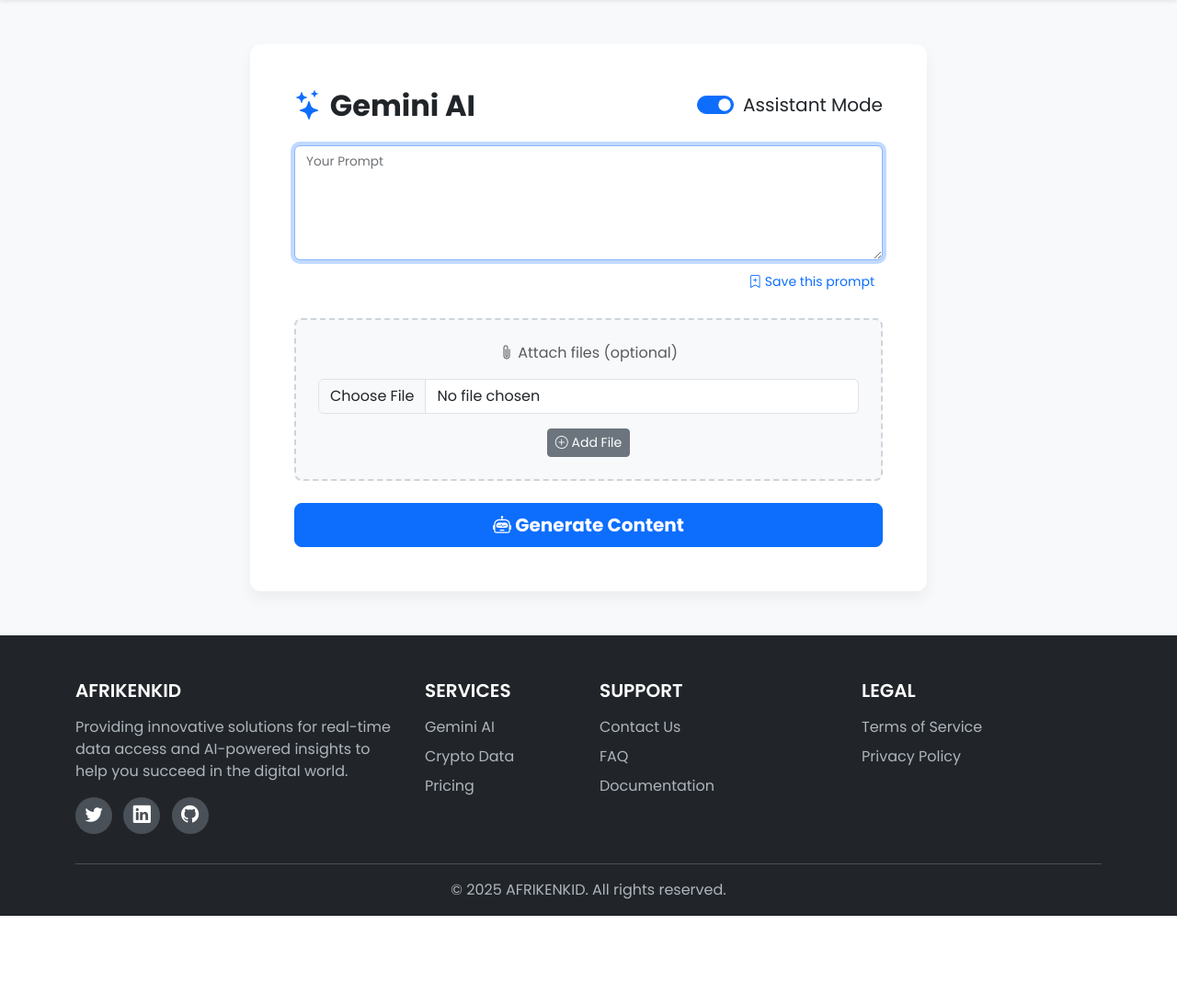
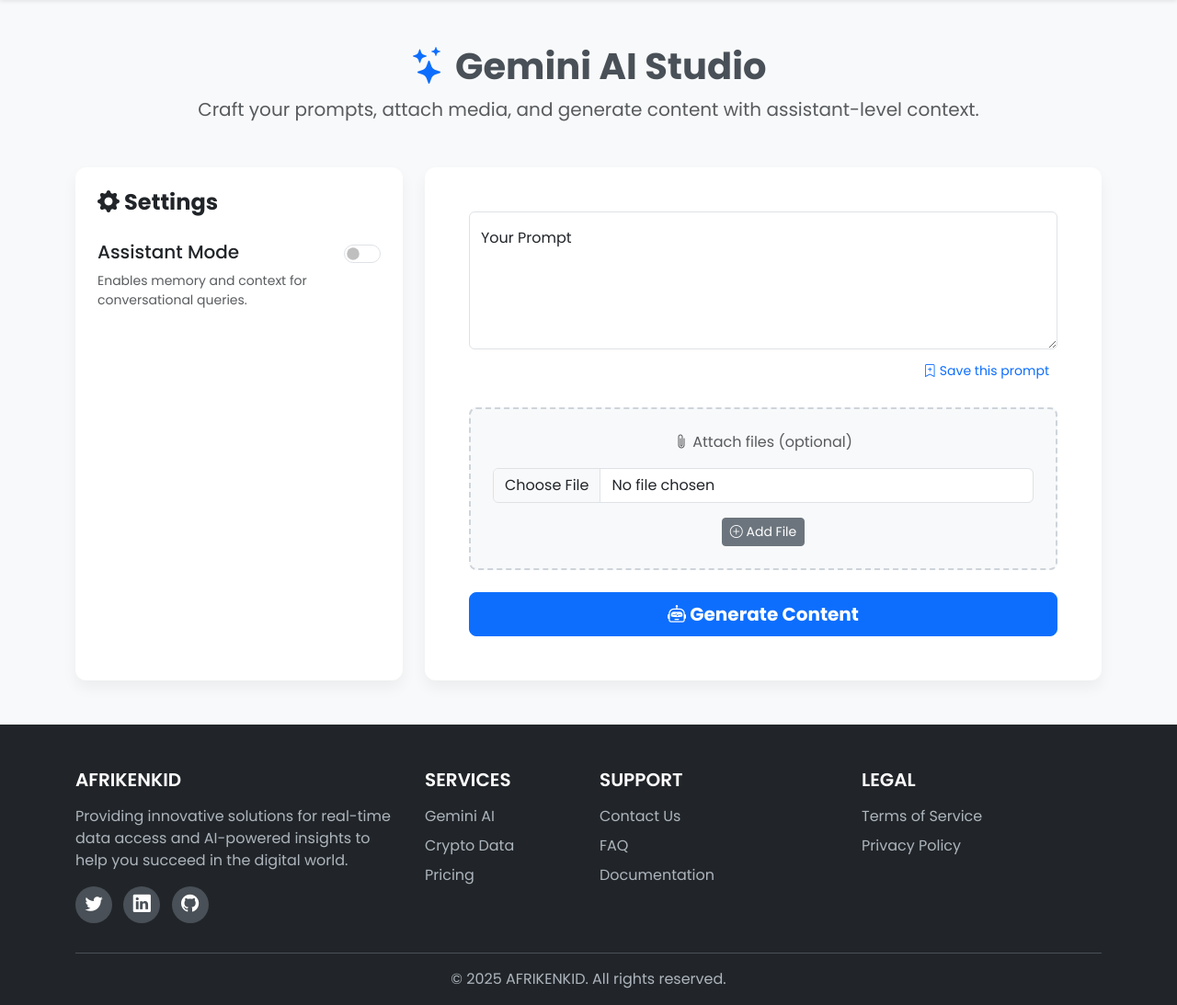
Before and after one commit to nehemiaobati/codeigniter, a CodeIgniter 4 app: the page made by app/Views/gemini/query_form.php in a window 1280 px wide. Shown: the part 78-1171 px from the top of the page at 92% size. Before the commit the page ends 1074 px from the top, so only its background shows below. Run offline with PHP 8.4 and a stand-in for CodeIgniter, Linux system fonts and the light colour scheme; the template is opened without the code that fills it, so the values that code supplies are empty; some libraries are stand-ins or nearby versions.

Commit message:
feat: Enhance Gemini query form styling and add syntax highlighting
This commit introduces several styling improvements to the Gemini query form and its associated components.

Key changes include:
- Added a CDN link for highlight.js to enable syntax highlighting for code blocks.
- Applied consistent styling to `.query-card`, `.results-card`, and a new `.settings-card` for a unified look and equal height within rows.
- Refined the styling for the `.settings-card` to improve its layout and appearance, including specific styles for form elements and the saved prompts block.
- Consolidated and optimized CSS for rendered HTML content (`.ai-response-html`), including headings, paragraphs, lists, code blocks, and inline code, to ensure better readability and presentation.
- Added styles for the `settings-card` to make it visually distinct and functional.

```diff
--- a/app/Views/gemini/query_form.php
+++ b/app/Views/gemini/query_form.php
@@ -1,13 +1,17 @@
 <?= $this->extend('layouts/default') ?>
 
 <?= $this->section('styles') ?>
+    <!-- ADD THIS LINE FOR SYNTAX HIGHLIGHTING STYLES -->
+    <link rel="stylesheet" href="https://cdnjs.cloudflare.com/ajax/libs/highlight.js/11.9.0/styles/default.min.css">
 <style>
     .query-card,
-    .results-card {
+    .results-card,
+    .settings-card {
         border-radius: 0.75rem;
         box-shadow: 0 0.5rem 1rem rgba(0, 0, 0, 0.05);
         border: none;
         transition: all 0.3s ease-in-out;
+        height: 100%; /* Make cards in the same row equal height */
     }
 
     .results-card pre {
@@ -20,12 +24,18 @@
         min-height: 100px; /* Ensure pre has height for the cursor */
     }
 
-    /* Saved Prompts Enhancement */
-    .saved-prompts-block {
-        background-color: #f8f9fa;
-        border: 1px dashed #ced4da;
-        border-radius: 0.5rem;
-        padding: 1rem;
+    /* Settings Card specific styles */
+    .settings-card .card-body {
+        display: flex;
+        flex-direction: column;
+    }
+    .settings-card .form-check-label {
+        font-weight: 500;
+    }
+    .settings-card .saved-prompts-block {
+        margin-top: 1.5rem;
+        padding-top: 1.5rem;
+        border-top: 1px solid #e9ecef;
     }
 
     /* Media Upload Area Styling */
@@ -77,100 +87,63 @@
     }
 
     /* Styles for rendered HTML content */
-        .ai-response-html {
-            line-height: 1.6;
-            color: #333;
+    .ai-response-html { line-height: 1.6; color: #333; }
+    .ai-response-html h1, .ai-response-html h2, .ai-response-html h3, .ai-response-html h4 {
+        margin-top: 1.5em; margin-bottom: 0.8em; font-weight: 600;
     }
-
-        .ai-response-html h1,
-        .ai-response-html h2,
-        .ai-response-html h3,
-        .ai-response-html h4,
-        .ai-response-html h5,
-        .ai-response-html h6 {
-            margin-top: 1.5em;
-            margin-bottom: 0.8em;
-            font-weight: 600;
-        }
-
     .ai-response-html h1 { font-size: 2em; }
     .ai-response-html h2 { font-size: 1.75em; }
     .ai-response-html h3 { font-size: 1.5em; }
-        .ai-response-html h4 { font-size: 1.25em; }
+    .ai-response-html p { margin-bottom: 1em; }
+    .ai-response-html ul, .ai-response-html ol { margin-bottom: 1em; padding-left: 2em; }
+    .ai-response-html li { margin-bottom: 0.5em; }
+    .ai-response-html pre {
+        background-color: #f8f9fa; padding: 1rem; border-radius: 0.5rem;
+        overflow-x: auto; border: 1px solid #dee2e6; margin-bottom: 1em;
+        font-family: 'Courier New', Courier, monospace; font-size: 0.9em; line-height: 1.4;
+    }
+    .ai-response-html code {
+        font-family: 'Courier New', Courier, monospace; background-color: rgba(0, 0, 0, 0.05);
+        padding: 0.2em 0.4em; border-radius: 0.3em; font-size: 0.9em;
+    }
+    .ai-response-html pre code { background-color: transparent; padding: 0; font-size: inherit; }
+</style>
 
-        .ai-response-html p {
-            margin-bottom: 1em;
-        }
+    <!-- ADD THIS LINE TO LOAD THE HIGHLIGHT.JS LIBRARY -->
+    <script src="https://cdnjs.cloudflare.com/ajax/libs/highlight.js/11.9.0/highlight.min.js"></script>
 
-        .ai-response-html ul,
-        .ai-response-html ol {
-            margin-bottom: 1em;
-            padding-left: 2em;
-        }
+    <!-- This line (which you already have) can now run successfully -->
+    <script>hljs.highlightAll();</script>
 
-        .ai-response-html li {
-            margin-bottom: 0.5em;
-        }
-
-        .ai-response-html strong,
-        .ai-response-html b {
-            font-weight: bold;
-        }
-
-        .ai-response-html em,
-        .ai-response-html i {
-            font-style: italic;
-        }
-
-        /* Code block styling */
-        .ai-response-html pre {
-            background-color: #f8f9fa; /* Light background for code blocks */
-            padding: 1rem;
-            border-radius: 0.5rem;
-            overflow-x: auto; /* Enable horizontal scrolling for long lines */
-            border: 1px solid #dee2e6; /* Subtle border */
-            margin-bottom: 1em;
-            font-family: 'Courier New', Courier, monospace; /* Monospace font */
-            font-size: 0.9em;
-            line-height: 1.4;
-        }
-
-        .ai-response-html code {
-            font-family: 'Courier New', Courier, monospace;
-            background-color: rgba(0, 0, 0, 0.05); /* Slight background for inline code */
-            padding: 0.2em 0.4em;
-            border-radius: 0.3em;
-            font-size: 0.9em;
-        }
-
-        .ai-response-html pre code {
-            background-color: transparent; /* Reset background for code within pre */
-            padding: 0;
-            border-radius: 0;
-            font-size: inherit; /* Inherit font size from pre */
-        }
-</style>
+    <?= $this->renderSection('scripts') ?>
 <?= $this->endSection() ?>
 
 <?= $this->section('content') ?>
 <div class="container my-5">
-    <div class="row g-4 justify-content-center">
-        <div class="col-lg-8">
-            <div class="card query-card">
-                <div class="card-body p-4 p-md-5">
+    <div class="text-center mb-5">
+        <h1 class="fw-bold"><i class="bi bi-stars text-primary"></i> Gemini AI Studio</h1>
+        <p class="text-muted lead">Craft your prompts, attach media, and generate content with assistant-level context.</p>
+    </div>
+
     <form id="geminiForm" action="<?= url_to('gemini.generate') ?>" method="post" enctype="multipart/form-data">
         <?= csrf_field() ?>
-                        <div class="d-flex justify-content-between align-items-center mb-4">
-                            <h2 class="card-title fw-bold mb-0"><i class="bi bi-stars text-primary"></i> Gemini AI</h2>
-                            <div class="form-check form-switch fs-5">
-                                <input class="form-check-input" type="checkbox" role="switch" id="assistantModeToggle" name="assistant_mode" value="1" checked>
+        <div class="row g-4 justify-content-center">
+            <!-- Left Column: Settings & Config -->
+            <div class="col-lg-4">
+                <div class="card settings-card">
+                    <div class="card-body p-4">
+                        <h4 class="card-title fw-bold mb-4">
+                            <i class="bi bi-gear-fill"></i> Settings
+                        </h4>
+                        <div class="form-check form-switch fs-5 p-0 d-flex justify-content-between align-items-center">
                             <label class="form-check-label" for="assistantModeToggle">Assistant Mode</label>
+                            <input class="form-check-input" type="checkbox" role="switch" id="assistantModeToggle" name="assistant_mode" value="1" <?= old('assistant_mode', '1') === '1' ? 'checked' : '' ?>>
                         </div>
-                        </div>
+                        <small class="text-muted d-block mt-1">Enables memory and context for conversational queries.</small>
 
                         <?php if (!empty($prompts)): ?>
-                            <div class="saved-prompts-block mb-4">
-                                <label for="savedPrompts" class="form-label fw-bold">Use a Saved Prompt</label>
+                        <div class="saved-prompts-block flex-grow-1">
+                            <label for="savedPrompts" class="form-label fw-bold">Saved Prompts</label>
                             <div class="input-group">
                                 <select class="form-select" id="savedPrompts">
                                     <option selected disabled>Select a prompt...</option>
@@ -178,14 +151,23 @@
                                         <option value="<?= esc($p->prompt_text) ?>" data-id="<?= $p->id ?>"><?= esc($p->title) ?></option>
                                     <?php endforeach; ?>
                                 </select>
-                                    <button type="button" id="usePromptBtn" class="btn btn-outline-secondary"><i class="bi bi-arrow-down-circle"></i> Use</button>
-                                    <button type="button" id="deletePromptBtn" class="btn btn-outline-danger" disabled><i class="bi bi-trash"></i></button>
+                            </div>
+                            <div class="d-flex gap-2 mt-2">
+                                <button type="button" id="usePromptBtn" class="btn btn-sm btn-outline-secondary w-100"><i class="bi bi-arrow-down-circle"></i> Use</button>
+                                <button type="button" id="deletePromptBtn" class="btn btn-sm btn-outline-danger w-100" disabled><i class="bi bi-trash"></i> Delete</button>
                             </div>
                         </div>
                         <?php endif; ?>
+                    </div>
+                </div>
+            </div>
 
+            <!-- Right Column: Main Prompt & Actions -->
+            <div class="col-lg-8">
+                <div class="card query-card">
+                    <div class="card-body p-4 p-md-5">
                         <div class="form-floating mb-2">
-                            <textarea id="prompt" name="prompt" class="form-control" placeholder="Enter your prompt" style="height: 125px" required><?= old('prompt') ?></textarea>
+                            <textarea id="prompt" name="prompt" class="form-control" placeholder="Enter your prompt" style="height: 150px" required><?= old('prompt') ?></textarea>
                             <label for="prompt">Your Prompt</label>
                         </div>
                         <div class="d-flex justify-content-end mb-4">
@@ -210,27 +192,32 @@
                         <div class="d-grid">
                             <button type="submit" class="btn btn-primary btn-lg fw-bold"><i class="bi bi-robot"></i> Generate Content</button>
                         </div>
-                    </form>
                     </div>
                 </div>
             </div>
+        </div>
+    </form>
 
     <?php if ($result = session()->getFlashdata('result')): ?>
-            <div class="col-lg-8">
-                <div class="card results-card mt-4">
+        <div class="row justify-content-center mt-4">
+            <div class="col-lg-12">
+                <div class="card results-card">
                     <div class="card-body p-4 p-md-5">
                         <h3 class="fw-bold mb-4 d-flex justify-content-between align-items-center">
                             AI Response
-                            <button id="copy-response-btn" class="btn btn-sm btn-outline-secondary" disabled>
+                            <button id="copy-response-btn" class="btn btn-sm btn-outline-secondary">
                                 <i class="bi bi-clipboard"></i> Copy
                             </button>
                         </h3>
-                        <pre id="ai-response-content" data-full-text="<?= esc($result) ?>"></pre>
+                        <div id="ai-response-wrapper" class="ai-response-html">
+                             <?= $result ?>
+                        </div>
+                        <textarea id="raw-response-for-copy" class="visually-hidden"><?= esc(strip_tags($result)) ?></textarea>
+                    </div>
                 </div>
             </div>
         </div>
     <?php endif; ?>
-    </div>
 </div>
 
 <!-- Save Prompt Modal -->
@@ -249,8 +236,8 @@
                         <label for="promptTitle">Prompt Title</label>
                     </div>
                     <div class="form-floating">
-                        <textarea class="form-control" placeholder="Prompt Text" id="promptText" name="prompt_text" style="height: 100px" required></textarea>
-                        <label for="promptText">Prompt Text</label>
+                        <textarea class="form-control" placeholder="Prompt Text" id="modalPromptText" name="prompt_text" style="height: 100px" required></textarea>
+                        <label for="modalPromptText">Prompt Text</label>
                     </div>
                 </div>
                 <div class="modal-footer">
@@ -269,9 +256,6 @@
         // --- Main Form and Prompt Elements ---
         const geminiForm = document.getElementById('geminiForm');
         const mainPromptTextarea = document.getElementById('prompt');
-        if (mainPromptTextarea) {
-            mainPromptTextarea.focus({ preventScroll: true });
-        }
         const submitButton = geminiForm.querySelector('button[type="submit"]');
 
         // --- Saved Prompts Elements ---
@@ -279,6 +263,19 @@
         const usePromptBtn = document.getElementById('usePromptBtn');
         const deletePromptBtn = document.getElementById('deletePromptBtn');
 
+        // --- Modal Elements ---
+        const savePromptModal = new bootstrap.Modal(document.getElementById('savePromptModal'));
+        const modalPromptTextarea = document.getElementById('modalPromptText');
+
+        // --- Populate Save Modal ---
+        const savePromptTrigger = document.querySelector('[data-bs-target="#savePromptModal"]');
+        if (savePromptTrigger) {
+            savePromptTrigger.addEventListener('click', () => {
+                modalPromptTextarea.value = mainPromptTextarea.value;
+            });
+        }
+
+        // --- Saved Prompts Logic ---
         if (savedPromptsSelect) {
             let selectedPromptId = null;
 
@@ -292,14 +289,7 @@
                 usePromptBtn.addEventListener('click', function() {
                     const selectedOption = savedPromptsSelect.options[savedPromptsSelect.selectedIndex];
                     if (selectedOption && selectedOption.value) {
-                        const savedPrompt = selectedOption.value;
-                        const existingPrompt = mainPromptTextarea.value.trim();
-
-                        if (existingPrompt) {
-                            mainPromptTextarea.value = savedPrompt + '\n\n' + existingPrompt;
-                        } else {
-                            mainPromptTextarea.value = savedPrompt;
-                        }
+                        mainPromptTextarea.value = selectedOption.value;
                     }
                 });
             }
@@ -317,7 +307,6 @@
                         if(csrfField) {
                            tempForm.appendChild(csrfField.cloneNode());
                         }
-
                         document.body.appendChild(tempForm);
                         tempForm.submit();
                     }
@@ -337,116 +326,72 @@
 
             mediaRows.forEach((row, index) => {
                 const removeBtn = row.querySelector('.remove-media-btn');
-                removeBtn.style.display = (mediaRows.length > 1) ? 'inline-block' : 'none';
+                removeBtn.style.display = (mediaRows.length > 1 || row.querySelector('input').files.length > 0) ? 'inline-block' : 'none';
             });
-             // Also hide the first remove button if there is only one empty input
-            if (mediaRows.length === 1) {
-                const firstInput = mediaRows[0].querySelector('input[type="file"]');
-                const firstRemoveBtn = mediaRows[0].querySelector('.remove-media-btn');
-                if (firstInput.files.length === 0) {
-                    firstRemoveBtn.style.display = 'none';
-                }
-            }
         };
 
         if (addMediaBtn && mediaContainer) {
             addMediaBtn.addEventListener('click', function() {
+                if (mediaContainer.querySelectorAll('.media-input-row').length >= maxMediaFiles) return;
                 const newRow = document.createElement('div');
                 newRow.className = 'mb-2 media-input-row';
-                newRow.innerHTML = `
-                    <input type="file" class="form-control" name="media[]">
-                    <button type="button" class="btn btn-outline-danger btn-sm remove-media-btn"><i class="bi bi-x-lg"></i></button>
-                `;
+                newRow.innerHTML = `<input type="file" class="form-control" name="media[]"><button type="button" class="btn btn-outline-danger btn-sm remove-media-btn"><i class="bi bi-x-lg"></i></button>`;
                 mediaContainer.appendChild(newRow);
                 updateMediaButtons();
             });
 
-            mediaContainer.addEventListener('click', function(event) {
-                const removeBtn = event.target.closest('.remove-media-btn');
-                if (removeBtn) {
-                    removeBtn.closest('.media-input-row').remove();
+            mediaContainer.addEventListener('click', e => {
+                if (e.target.closest('.remove-media-btn')) {
+                    e.target.closest('.media-input-row').remove();
                     updateMediaButtons();
                 }
             });
-             mediaContainer.addEventListener('change', function(event) {
-                if (event.target.matches('input[type="file"]')) {
-                    const removeBtn = event.target.closest('.media-input-row').querySelector('.remove-media-btn');
-                    if (event.target.files.length > 0) {
-                        removeBtn.style.display = 'inline-block';
-                    }
-                    updateMediaButtons();
+            mediaContainer.addEventListener('change', e => {
+                if (e.target.matches('input[type="file"]')) updateMediaButtons();
+            });
+
+            ['dragenter', 'dragover', 'dragleave', 'drop'].forEach(eventName => mediaUploadArea.addEventListener(eventName, e => { e.preventDefault(); e.stopPropagation(); }));
+            ['dragenter', 'dragover'].forEach(eventName => mediaUploadArea.addEventListener(eventName, () => mediaUploadArea.classList.add('dragover')));
+            ['dragleave', 'drop'].forEach(eventName => mediaUploadArea.addEventListener(eventName, () => mediaUploadArea.classList.remove('dragover')));
+
+            mediaUploadArea.addEventListener('drop', e => {
+                const firstInput = mediaContainer.querySelector('input[type="file"]');
+                if (firstInput && firstInput.files.length === 0) {
+                    firstInput.files = e.dataTransfer.files;
+                    firstInput.dispatchEvent(new Event('change', { bubbles: true }));
                 }
             });
-
-            // Optional: Drag and drop listeners for better UX
-            ['dragenter', 'dragover', 'dragleave', 'drop'].forEach(eventName => {
-                mediaUploadArea.addEventListener(eventName, e => {
-                    e.preventDefault();
-                    e.stopPropagation();
-                }, false);
-            });
-            ['dragenter', 'dragover'].forEach(eventName => {
-                mediaUploadArea.addEventListener(eventName, () => mediaUploadArea.classList.add('dragover'), false);
-            });
-            ['dragleave', 'drop'].forEach(eventName => {
-                mediaUploadArea.addEventListener(eventName, () => mediaUploadArea.classList.remove('dragover'), false);
-            });
-            mediaUploadArea.addEventListener('drop', e => {
-                 const firstInput = mediaContainer.querySelector('input[type="file"]');
-                 if(firstInput.files.length === 0) { // If the first input is empty, use it
-                    firstInput.files = e.dataTransfer.files;
-                    const changeEvent = new Event('change', { bubbles: true });
-                    firstInput.dispatchEvent(changeEvent);
-                 }
-            }, false);
 
             updateMediaButtons();
         }
 
         // --- Form Submission Loading State ---
         if (geminiForm && submitButton) {
-            geminiForm.addEventListener('submit', function(event) {
-                if (this.action.includes('delete')) return;
+            geminiForm.addEventListener('submit', function() {
                 submitButton.innerHTML = '<span class="spinner-border spinner-border-sm" role="status" aria-hidden="true"></span> Generating...';
                 submitButton.disabled = true;
             });
         }
 
-        // --- AI Response Streaming ---
-        const responseElement = document.getElementById('ai-response-content');
-        if (responseElement) {
-            const resultsCard = responseElement.closest('.results-card');
+        // --- AI Response and Copy Logic ---
+        const responseWrapper = document.getElementById('ai-response-wrapper');
         const copyBtn = document.getElementById('copy-response-btn');
-            const fullText = responseElement.getAttribute('data-full-text');
-            responseElement.removeAttribute('data-full-text'); // Clean up
 
-            // 1. Scroll to the results card
+        if (responseWrapper && copyBtn) {
+            const rawTextarea = document.getElementById('raw-response-for-copy');
+            const resultsCard = responseWrapper.closest('.results-card');
+
             setTimeout(() => {
                 resultsCard.scrollIntoView({ behavior: 'smooth', block: 'start' });
             }, 100);
 
-            // Set the innerHTML directly to render the HTML content
-            responseElement.innerHTML = fullText;
-
-            // Enable copy button when content is available
-            if (copyBtn) copyBtn.disabled = false;
-
-            // Add event listener for the copy button
             copyBtn.addEventListener('click', function() {
-                // Use innerText to get the plain text from the <pre> element
-                const textToCopy = responseElement.innerText;
-
-                navigator.clipboard.writeText(textToCopy).then(() => {
-                    // Provide user feedback
+                navigator.clipboard.writeText(rawTextarea.value).then(() => {
                     const originalIcon = this.innerHTML;
                     this.innerHTML = '<i class="bi bi-check-lg"></i> Copied!';
-                    setTimeout(() => {
-                        this.innerHTML = originalIcon;
-                    }, 2000); // Revert back after 2 seconds
+                    setTimeout(() => { this.innerHTML = originalIcon; }, 2000);
                 }).catch(err => {
                     console.error('Failed to copy text: ', err);
-                    // Optionally, provide an error message to the user
-                    alert('Failed to copy text. Please try again.');
                 });
             });
         }
--- a/app/Views/layouts/default.php
+++ b/app/Views/layouts/default.php
@@ -338,7 +338,6 @@
             }
         });
     </script>
-    <script>hljs.highlightAll();</script>
     <?= $this->renderSection('scripts') ?>
 </body>
 
```
Lines whose indentation alone changed are shown as unchanged.
